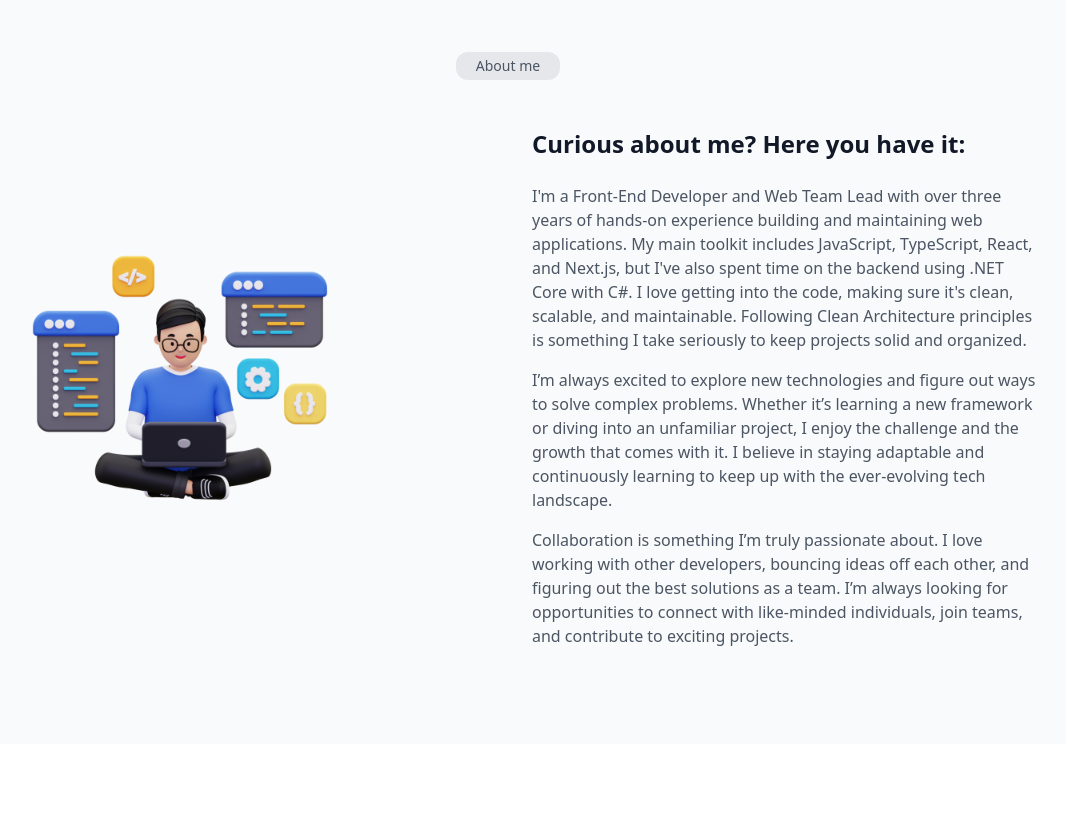
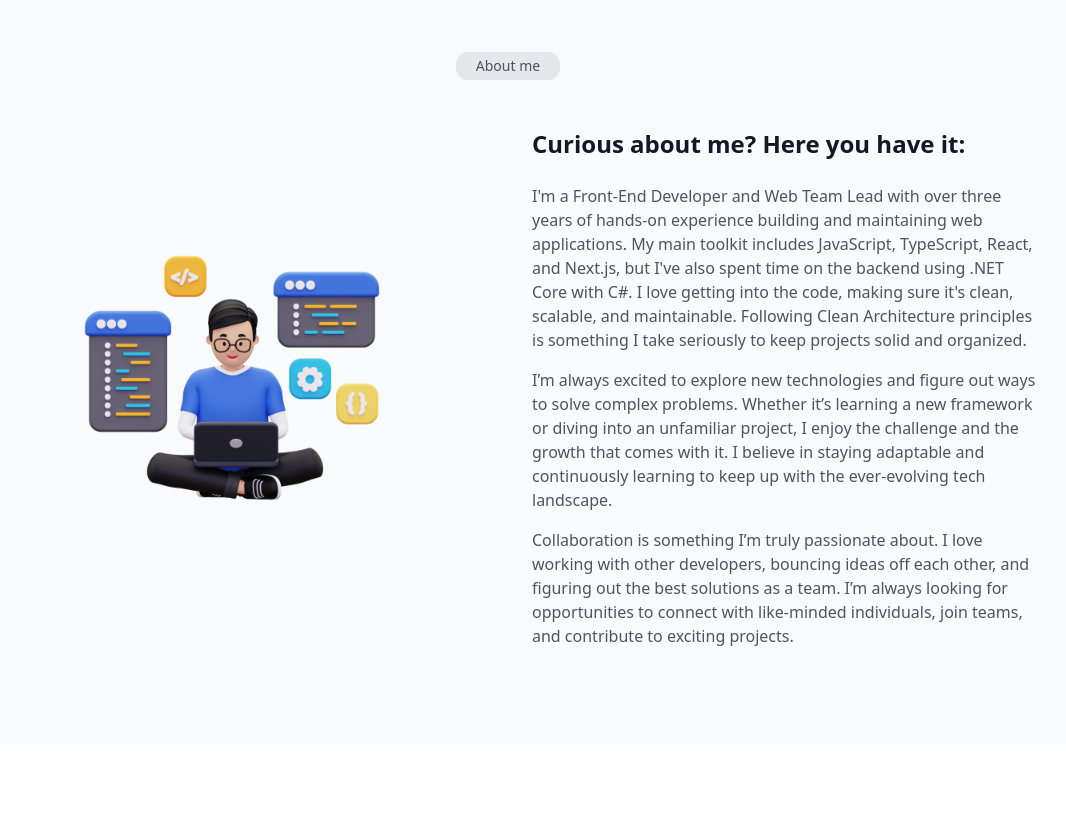
Before and after one commit to githubmor/portfolio, a Next.js app: page / in a window 1280 px wide. Shown: the part 740-1580 px from the top of the page, without its empty margins (132-1198 px from the left). Built offline with nearby package versions, Linux system fonts and the light colour scheme.

Commit message:
add url of shop.dr

```diff
--- a/app/(sections)/about/index.tsx
+++ b/app/(sections)/about/index.tsx
@@ -13,7 +13,7 @@ function About() {
           </div>
         </div>
         <div className="w-full h-min flex flex-col md:flex md:flex-row gap-12 ">
-          <div className="relative w-full md:w-1/2 pb-5 flex justify-center md:justify-start items-center">
+          <div className="relative w-full md:w-1/2 pb-5 flex justify-center  items-center">
             <Image
               className="top-0 z-10 border-gray-50 border-8 md:w-[25rem] md:h-[25rem]"
               src={pic2}
--- a/app/(sections)/work/shop-dr.tsx
+++ b/app/(sections)/work/shop-dr.tsx
@@ -30,7 +30,7 @@ function ShopDr() {
           <Tag text="Figma" />
         </div>
         <div className="w-full flex gap-3">
-          <IconButton href="https://morteza-darzi.liara.run/">
+          <IconButton href="http://shop-dr.freehost.io/">
             <DirectIcon />
           </IconButton>
         </div>
```
